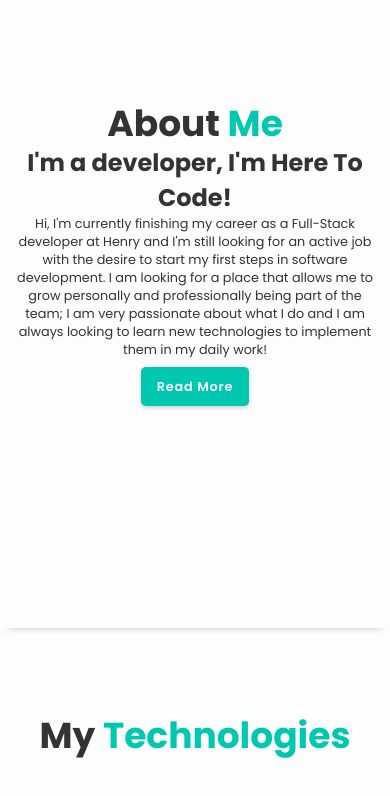
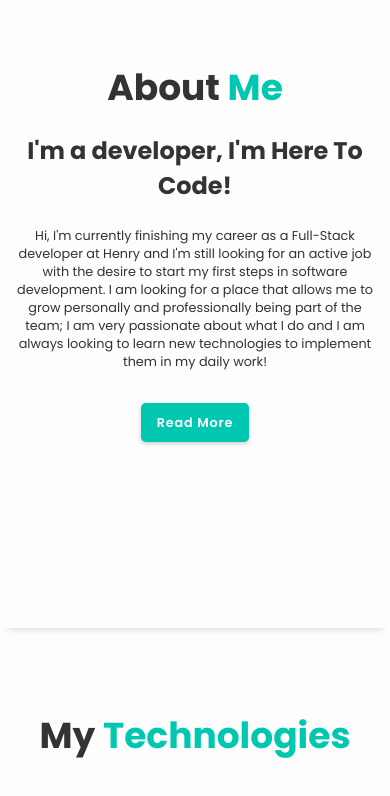
Before and after one commit to j0akii/Joaquin-Urtasun-Portfolio, a plain HTML site: page index.html in a window 390 px wide. Shown: the part 1060-1856 px from the top of the page. Drawn offline with nearby package versions, Linux system fonts and the light colour scheme.

Commit message:
Act Apr 19

```diff
--- a/css/style.css
+++ b/css/style.css
@@ -1013,6 +1013,15 @@ input[type=number] {
             display: none;
         }
 
+        .about-content h3 {
+            margin-top: 3rem;
+            margin-bottom: 3rem;
+        }
+
+        .about-content p {
+            margin-bottom: 3rem;
+        }
+
         .contact form .input-box input {
             width: 100%;
         }
```
